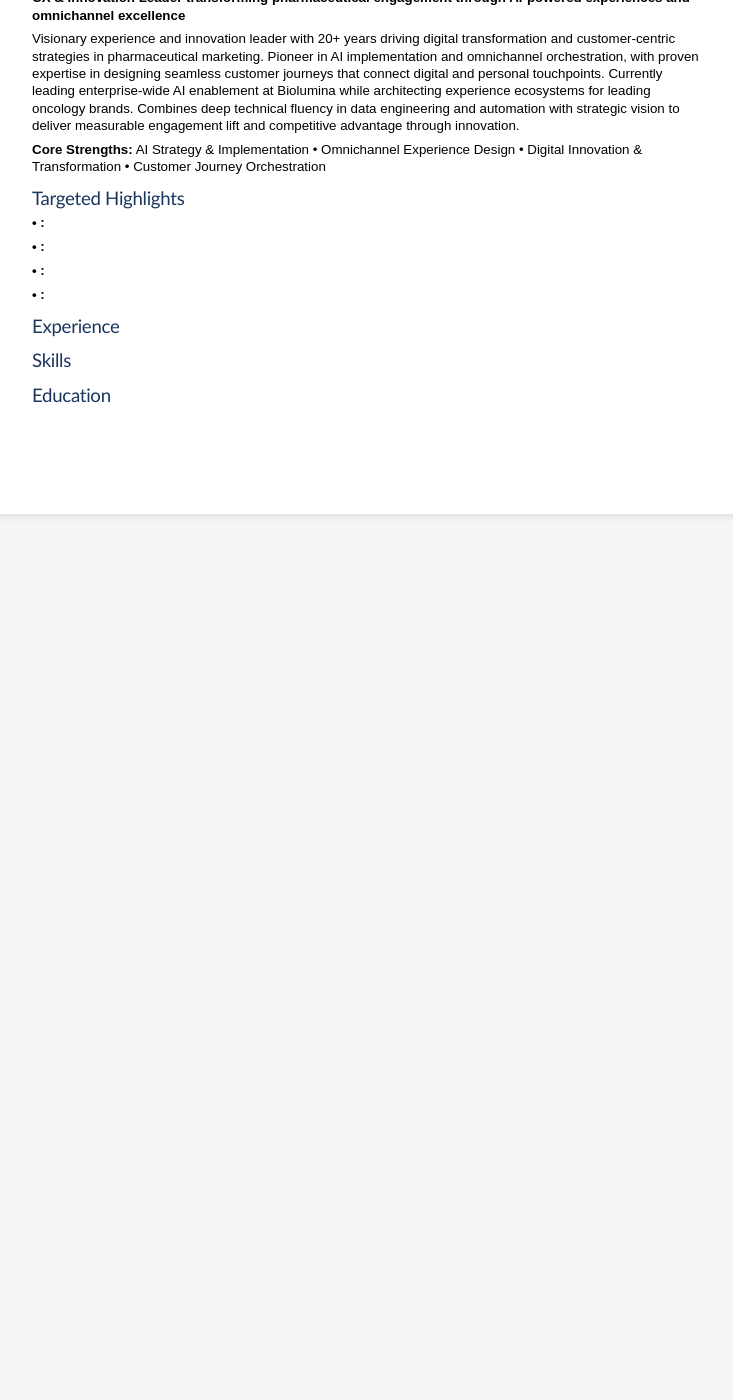
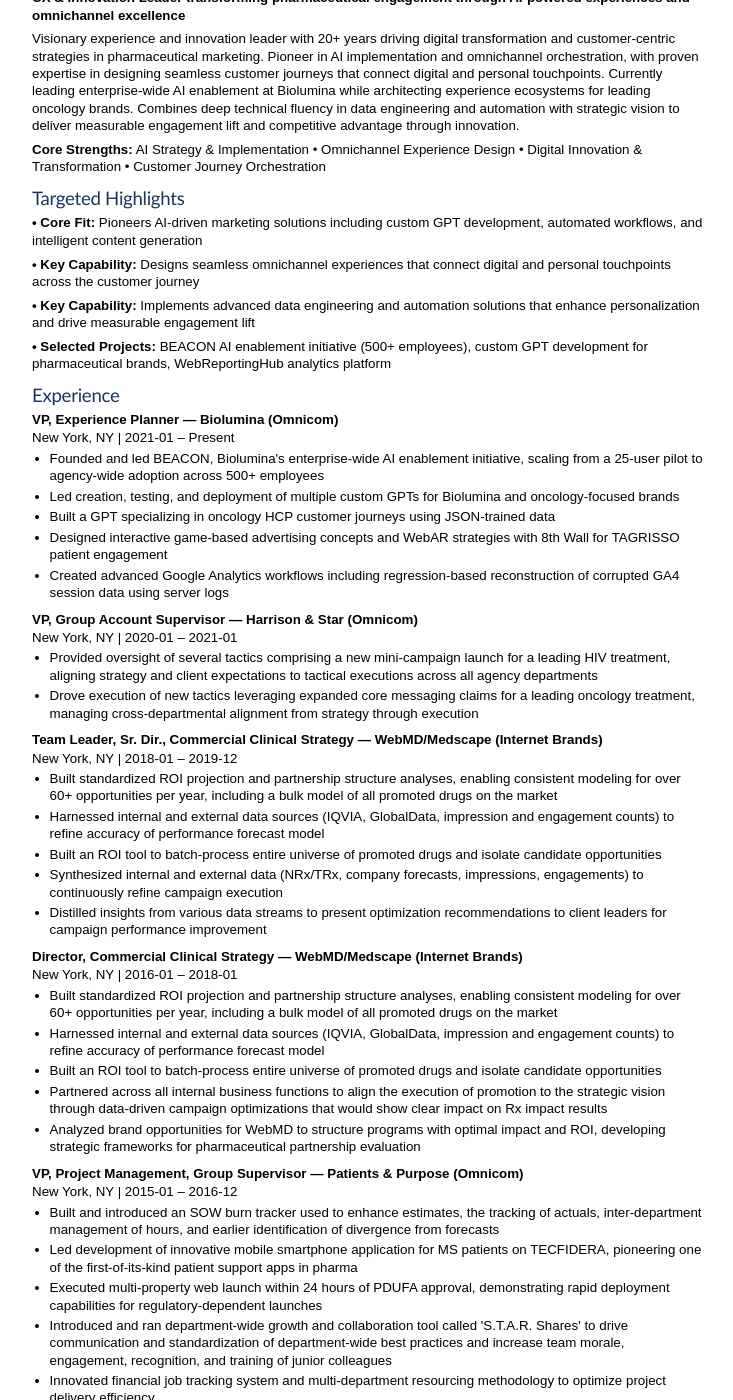
Before and after one commit to MSNYC/markschulz, a Jekyll site: the page built from resume/cx-innovation.md, in a window 1280 px wide and 1400 px high, scrolled down 371 px. Shown: the whole window, without its empty margins (272-1005 px from the left). Built offline with Jekyll 4.4.1, drawn with Linux system fonts in a browser that asks for light colours; our own code applies the rules of GitHub Pages for plain Markdown files; before the commit the page ends 900 px from its top, so only the background shows below that; some of the changed text lies outside the part shown.

Commit message:
Fix YAML frontmatter structure in resume files - CRITICAL
PROBLEM: Skills and Education sections were outside the frontmatter
in CX and Strategic Planning files, so Jekyll couldn't parse them.
The live site showed empty Skills/Education sections.

ROOT CAUSE: During API generation, CX file was created in markdown
format (## headers) instead of YAML. Skills/education were appended
outside the closing --- delimiter.

FIXES:

resume/cx-innovation.md:
- Completely restructured to proper YAML format
- Moved all experience data into frontmatter experience: array
- Converted markdown bullets to YAML bullets: array
- Added proper highlights with label: and text: structure
- Skills and education now inside frontmatter (before closing ---)

resume/strategic-planning.md:
- Removed premature --- at line 90
- Skills and education now inside frontmatter
- Proper YAML structure maintained throughout

Both files now match brand-management.md structure and will render
correctly with the resume-executive.html layout.

🤖 Generated with [Claude Code](https://claude.com/claude-code)

Co-Authored-By: Claude Sonnet 4.5 <noreply@anthropic.com>

```diff
--- a/resume/cx-innovation.md
+++ b/resume/cx-innovation.md
@@ -5,73 +5,90 @@ profile_id: cx_innovation
 profile_name: Customer Experience (CX) & Omnichannel Innovation
 headline: CX & Omnichannel Innovation Leader | AI Implementation, Digital Transformation, Experience Design
 tagline: CX & Innovation Leader transforming pharmaceutical engagement through AI-powered experiences and omnichannel excellence
-summary: |
-  Visionary experience and innovation leader with 20+ years driving digital transformation and customer-centric strategies in pharmaceutical marketing. Pioneer in AI implementation and omnichannel orchestration, with proven expertise in designing seamless customer journeys that connect digital and personal touchpoints. Currently leading enterprise-wide AI enablement at Biolumina while architecting experience ecosystems for leading oncology brands. Combines deep technical fluency in data engineering and automation with strategic vision to deliver measurable engagement lift and competitive advantage through innovation.
+summary: Visionary experience and innovation leader with 20+ years driving digital transformation and customer-centric strategies in pharmaceutical marketing. Pioneer in AI implementation and omnichannel orchestration, with proven expertise in designing seamless customer journeys that connect digital and personal touchpoints. Currently leading enterprise-wide AI enablement at Biolumina while architecting experience ecosystems for leading oncology brands. Combines deep technical fluency in data engineering and automation with strategic vision to deliver measurable engagement lift and competitive advantage through innovation.
 core_strengths:
   - AI Strategy & Implementation
   - Omnichannel Experience Design
   - Digital Innovation & Transformation
   - Customer Journey Orchestration
 highlights:
-  - Founded and scaled BEACON AI enablement initiative from 25-user pilot to 500+ employees agency-wide
-  - Pioneered custom GPT development for pharmaceutical brands, democratizing 15+ years of strategy insights
-  - Built advanced analytics pipelines and automation solutions that transformed data into actionable CX insights
-  - Led omnichannel experience planning for 9+ oncology brands, optimizing journeys across HCP and patient audiences
----
-
-## Experience
-
-### VP, Experience Planner
-**Biolumina** (Omnicom) | New York, NY | Jan 2021 - Present
-
-- Founded and led BEACON, Biolumina's enterprise-wide AI enablement initiative, scaling from a 25-user pilot to agency-wide adoption across 500+ employees
-- Led creation, testing, and deployment of multiple custom GPTs for Biolumina and oncology-focused brands
-- Built a GPT specializing in oncology HCP customer journeys using JSON-trained data
-- Designed interactive game-based advertising concepts and WebAR strategies with 8th Wall for TAGRISSO patient engagement
-- Created advanced Google Analytics workflows including regression-based reconstruction of corrupted GA4 session data using server logs
-
-### VP, Group Account Supervisor
-**Harrison & Star** (Omnicom) | New York, NY | Jan 2020 - Jan 2021
-
-- Provided oversight of several tactics comprising a new mini-campaign launch for a leading HIV treatment, aligning strategy and client expectations to tactical executions across all agency departments
-- Drove execution of new tactics leveraging expanded core messaging claims for a leading oncology treatment, managing cross-departmental alignment from strategy through execution
-
-### Team Leader, Sr. Dir., Commercial Clinical Strategy
-**WebMD/Medscape** (Internet Brands) | New York, NY | Jan 2018 - Dec 2019
-
-- Built standardized ROI projection and partnership structure analyses, enabling consistent modeling for over 60+ opportunities per year, including a bulk model of all promoted drugs on the market
-- Harnessed internal and external data sources (IQVIA, GlobalData, impression and engagement counts) to refine accuracy of performance forecast model
-- Built an ROI tool to batch-process entire universe of promoted drugs and isolate candidate opportunities
-- Synthesized internal and external data (NRx/TRx, company forecasts, impressions, engagements) to continuously refine campaign execution
-- Distilled insights from various data streams to present optimization recommendations to client leaders for campaign performance improvement
-
-### Director, Commercial Clinical Strategy
-**WebMD/Medscape** (Internet Brands) | New York, NY | Jan 2016 - Jan 2018
-
-- Built standardized ROI projection and partnership structure analyses, enabling consistent modeling for over 60+ opportunities per year, including a bulk model of all promoted drugs on the market
-- Harnessed internal and external data sources (IQVIA, GlobalData, impression and engagement counts) to refine accuracy of performance forecast model
-- Built an ROI tool to batch-process entire universe of promoted drugs and isolate candidate opportunities
-- Partnered across all internal business functions to align the execution of promotion to the strategic vision through data-driven campaign optimizations that would show clear impact on Rx impact results
-- Analyzed brand opportunities for WebMD to structure programs with optimal impact and ROI, developing strategic frameworks for pharmaceutical partnership evaluation
-
-### VP, Project Management, Group Supervisor
-**Patients & Purpose** (Omnicom) | New York, NY | Jan 2015 - Dec 2016
-
-- Built and introduced an SOW burn tracker used to enhance estimates, the tracking of actuals, inter-department management of hours, and earlier identification of divergence from forecasts
-- Led development of innovative mobile smartphone application for MS patients on TECFIDERA, pioneering one of the first-of-its-kind patient support apps in pharma
-- Executed multi-property web launch within 24 hours of PDUFA approval, demonstrating rapid deployment capabilities for regulatory-dependent launches
-- Introduced and ran department-wide growth and collaboration tool called 'S.T.A.R. Shares' to drive communication and standardization of department-wide best practices and increase team morale, engagement, recognition, and training of junior colleagues
-- Innovated financial job tracking system and multi-department resourcing methodology to optimize project delivery efficiency
-
-### Marketing Manager - LIPITOR / CADUET
-**Pfizer** | New York, NY | Jan 2008 - Jan 2012
-
-- Introduced a new-to-industry EMR-based competitive messaging channel that established an innovative new channel for targeted, competitor-specific blunting
-- Led HCP marketing efforts and conducted national sales rep training for a ground-breaking group practice adherence program that re-invigorated field force reps and unlocked a new front in point-of-care hybrid messaging
-- Developed multichannel mix of email, direct mail, and web detailing during Lipitor's critical final quarters of patent protection to maintain clinical differentiation and optimize competitive opportunities
-- Built internal digital infrastructure by creating greatstarts.pfizer.com as an internal repository to track program results and activity among group practice customers for MyHeartWise Great Starts program
-- Optimized underperforming Lipitor web banners by reworking messaging and creative content, resulting in click-through and interaction rates that surpassed industry benchmarks
-
+  - label: Core Fit
+    text: Pioneers AI-driven marketing solutions including custom GPT development, automated workflows, and intelligent content generation
+  - label: Key Capability
+    text: Designs seamless omnichannel experiences that connect digital and personal touchpoints across the customer journey
+  - label: Key Capability
+    text: Implements advanced data engineering and automation solutions that enhance personalization and drive measurable engagement lift
+  - label: Selected Projects
+    text: BEACON AI enablement initiative (500+ employees), custom GPT development for pharmaceutical brands, WebReportingHub analytics platform
+experience:
+  - title: VP, Experience Planner
+    company: Biolumina
+    company_parent: Omnicom
+    location: New York, NY
+    start_date: 2021-01
+    end_date: Present
+    bullets:
+      - Founded and led BEACON, Biolumina's enterprise-wide AI enablement initiative, scaling from a 25-user pilot to agency-wide adoption across 500+ employees
+      - Led creation, testing, and deployment of multiple custom GPTs for Biolumina and oncology-focused brands
+      - Built a GPT specializing in oncology HCP customer journeys using JSON-trained data
+      - Designed interactive game-based advertising concepts and WebAR strategies with 8th Wall for TAGRISSO patient engagement
+      - Created advanced Google Analytics workflows including regression-based reconstruction of corrupted GA4 session data using server logs
+  - title: VP, Group Account Supervisor
+    company: Harrison & Star
+    company_parent: Omnicom
+    location: New York, NY
+    start_date: 2020-01
+    end_date: 2021-01
+    bullets:
+      - Provided oversight of several tactics comprising a new mini-campaign launch for a leading HIV treatment, aligning strategy and client expectations to tactical executions across all agency departments
+      - Drove execution of new tactics leveraging expanded core messaging claims for a leading oncology treatment, managing cross-departmental alignment from strategy through execution
+  - title: Team Leader, Sr. Dir., Commercial Clinical Strategy
+    company: WebMD/Medscape
+    company_parent: Internet Brands
+    location: New York, NY
+    start_date: 2018-01
+    end_date: 2019-12
+    bullets:
+      - Built standardized ROI projection and partnership structure analyses, enabling consistent modeling for over 60+ opportunities per year, including a bulk model of all promoted drugs on the market
+      - Harnessed internal and external data sources (IQVIA, GlobalData, impression and engagement counts) to refine accuracy of performance forecast model
+      - Built an ROI tool to batch-process entire universe of promoted drugs and isolate candidate opportunities
+      - Synthesized internal and external data (NRx/TRx, company forecasts, impressions, engagements) to continuously refine campaign execution
+      - Distilled insights from various data streams to present optimization recommendations to client leaders for campaign performance improvement
+  - title: Director, Commercial Clinical Strategy
+    company: WebMD/Medscape
+    company_parent: Internet Brands
+    location: New York, NY
+    start_date: 2016-01
+    end_date: 2018-01
+    bullets:
+      - Built standardized ROI projection and partnership structure analyses, enabling consistent modeling for over 60+ opportunities per year, including a bulk model of all promoted drugs on the market
+      - Harnessed internal and external data sources (IQVIA, GlobalData, impression and engagement counts) to refine accuracy of performance forecast model
+      - Built an ROI tool to batch-process entire universe of promoted drugs and isolate candidate opportunities
+      - Partnered across all internal business functions to align the execution of promotion to the strategic vision through data-driven campaign optimizations that would show clear impact on Rx impact results
+      - Analyzed brand opportunities for WebMD to structure programs with optimal impact and ROI, developing strategic frameworks for pharmaceutical partnership evaluation
+  - title: VP, Project Management, Group Supervisor
+    company: Patients & Purpose
+    company_parent: Omnicom
+    location: New York, NY
+    start_date: 2015-01
+    end_date: 2016-12
+    bullets:
+      - Built and introduced an SOW burn tracker used to enhance estimates, the tracking of actuals, inter-department management of hours, and earlier identification of divergence from forecasts
+      - Led development of innovative mobile smartphone application for MS patients on TECFIDERA, pioneering one of the first-of-its-kind patient support apps in pharma
+      - Executed multi-property web launch within 24 hours of PDUFA approval, demonstrating rapid deployment capabilities for regulatory-dependent launches
+      - Introduced and ran department-wide growth and collaboration tool called 'S.T.A.R. Shares' to drive communication and standardization of department-wide best practices and increase team morale, engagement, recognition, and training of junior colleagues
+      - Innovated financial job tracking system and multi-department resourcing methodology to optimize project delivery efficiency
+  - title: Marketing Manager - LIPITOR / CADUET
+    company: Pfizer
+    location: New York, NY
+    start_date: 2008-01
+    end_date: 2012-01
+    bullets:
+      - Introduced a new-to-industry EMR-based competitive messaging channel that established an innovative new channel for targeted, competitor-specific blunting
+      - Led HCP marketing efforts and conducted national sales rep training for a ground-breaking group practice adherence program that re-invigorated field force reps and unlocked a new front in point-of-care hybrid messaging
+      - Developed multichannel mix of email, direct mail, and web detailing during Lipitor's critical final quarters of patent protection to maintain clinical differentiation and optimize competitive opportunities
+      - Built internal digital infrastructure by creating greatstarts.pfizer.com as an internal repository to track program results and activity among group practice customers for MyHeartWise Great Starts program
+      - Optimized underperforming Lipitor web banners by reworking messaging and creative content, resulting in click-through and interaction rates that surpassed industry benchmarks
 skills:
   - category: AI & Innovation
     items:
```
Also changed, not shown: resume/strategic-planning.md (+0 -1 lines).
